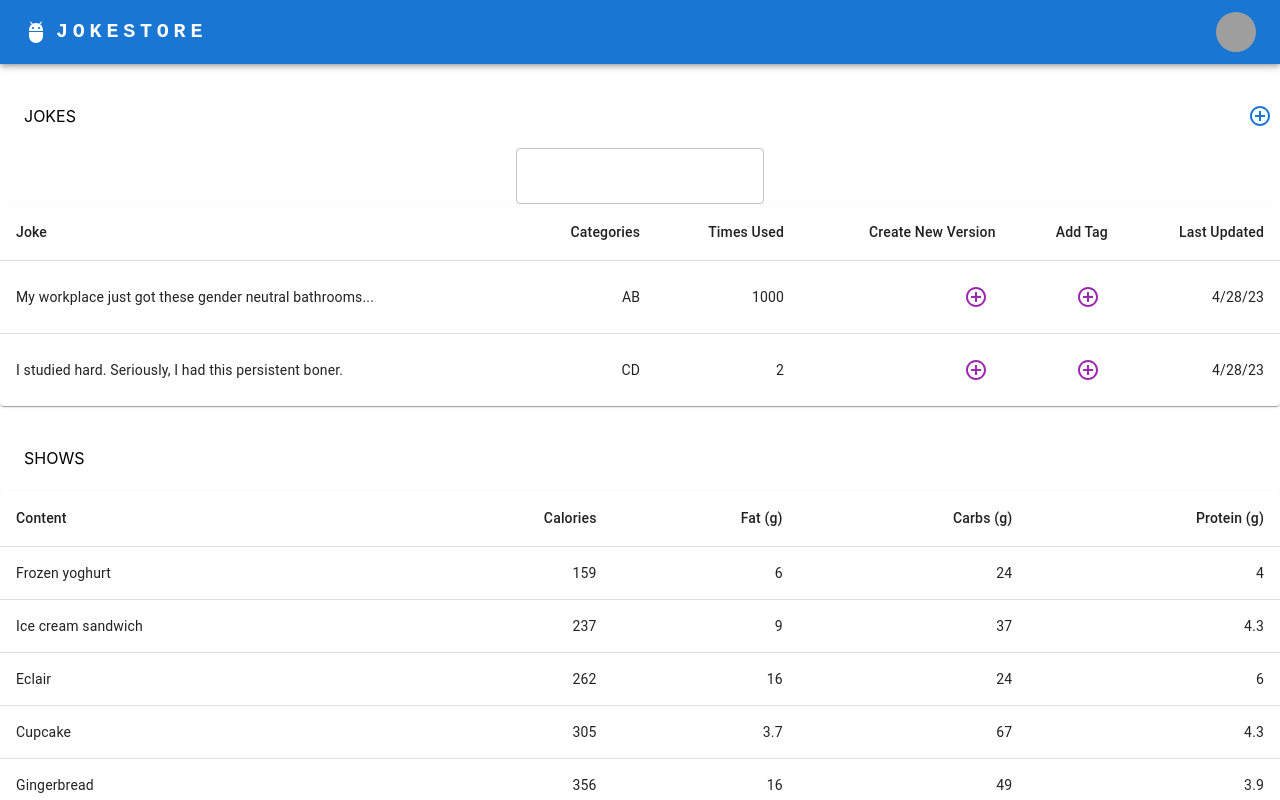
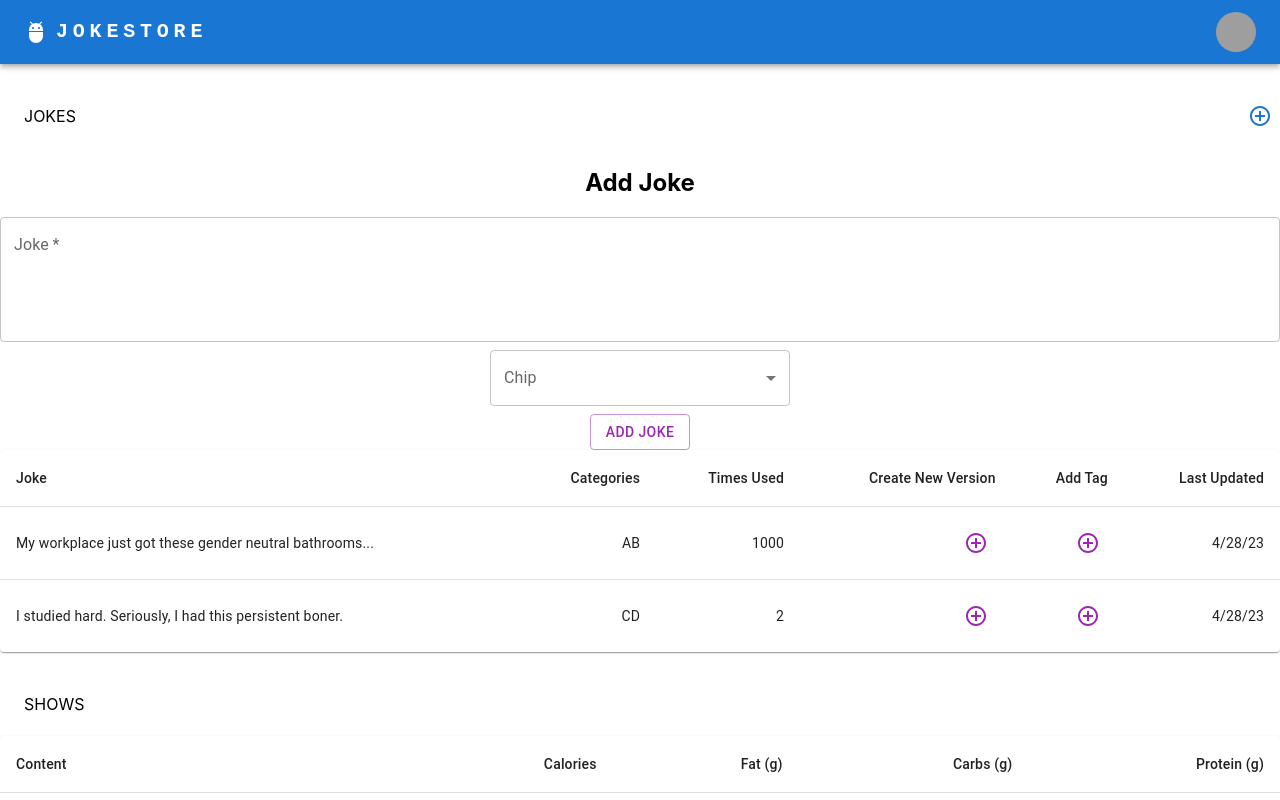
Before and after one commit to dhvogel/jokestore, a React (Create React App) app in the folder jokestore-web/: page / in a window 1280 px wide. Both pictures are taken after a click on the button 1260 px from the left and 116 px from the top of the page. Shown: the top 800 px of the page. Built offline with nearby package versions, Linux system fonts and the light colour scheme; grey boxes are pictures that could not be loaded.

Commit message:
more work on skeleton

```diff
--- /dev/null
+++ b/jokestore-web/src/CategorySelect.tsx
@@ -0,0 +1,91 @@
+import * as React from 'react';
+import { Theme, useTheme } from '@mui/material/styles';
+import Box from '@mui/material/Box';
+import OutlinedInput from '@mui/material/OutlinedInput';
+import InputLabel from '@mui/material/InputLabel';
+import MenuItem from '@mui/material/MenuItem';
+import FormControl from '@mui/material/FormControl';
+import Select, { SelectChangeEvent } from '@mui/material/Select';
+import Chip from '@mui/material/Chip';
+
+const ITEM_HEIGHT = 48;
+const ITEM_PADDING_TOP = 8;
+const MenuProps = {
+  PaperProps: {
+    style: {
+      maxHeight: ITEM_HEIGHT * 4.5 + ITEM_PADDING_TOP,
+      width: 250,
+    },
+  },
+};
+
+const names = [
+  'Oliver Hansen',
+  'Van Henry',
+  'April Tucker',
+  'Ralph Hubbard',
+  'Omar Alexander',
+  'Carlos Abbott',
+  'Miriam Wagner',
+  'Bradley Wilkerson',
+  'Virginia Andrews',
+  'Kelly Snyder',
+];
+
+function getStyles(name: string, personName: readonly string[], theme: Theme) {
+  return {
+    fontWeight:
+      personName.indexOf(name) === -1
+        ? theme.typography.fontWeightRegular
+        : theme.typography.fontWeightMedium,
+  };
+}
+
+export default function CategorySelect() {
+  const theme = useTheme();
+  const [personName, setPersonName] = React.useState<string[]>([]);
+
+  const handleChange = (event: SelectChangeEvent<typeof personName>) => {
+    const {
+      target: { value },
+    } = event;
+    setPersonName(
+      // On autofill we get a stringified value.
+      typeof value === 'string' ? value.split(',') : value,
+    );
+  };
+
+  return (
+    <div>
+      <FormControl sx={{ m: 1, width: 300 }}>
+        <InputLabel id="demo-multiple-chip-label">Chip</InputLabel>
+        <Select
+          labelId="demo-multiple-chip-label"
+          id="demo-multiple-chip"
+          multiple
+          value={personName}
+          onChange={handleChange}
+          input={<OutlinedInput id="select-multiple-chip" label="Chip" />}
+          renderValue={(selected) => (
+            <Box sx={{ display: 'flex', flexWrap: 'wrap', gap: 0.5 }}>
+              {selected.map((value) => (
+                <Chip key={value} label={value} />
+              ))}
+            </Box>
+          )}
+          MenuProps={MenuProps}
+        >
+          {names.map((name) => (
+            <MenuItem
+              key={name}
+              value={name}
+              style={getStyles(name, personName, theme)}
+            >
+              {name}
+            </MenuItem>
+          ))}
+        </Select>
+      </FormControl>
+    </div>
+  );
+}
--- /dev/null
+++ b/jokestore-web/src/JokeForm.tsx
@@ -0,0 +1,38 @@
+import React, {useState} from 'react';
+import { TextField, Button, Stack } from '@mui/material';
+import CategorySelect from './CategorySelect';
+
+
+const JokeForm = () => {
+    const [firstName, setFirstName] = useState('')
+    const [lastName, setLastName] = useState('')
+    const [email, setEmail] = useState('')
+    const [dateOfBirth, setDateOfBirth] = useState('')
+    const [password, setPassword] = useState('')
+
+    return (
+        <React.Fragment>
+            <h2>Add Joke</h2>
+            <form>
+
+                    <TextField
+                        type="text"
+                        variant='outlined'
+                        color='secondary'
+                        label="Joke"
+                        onChange={e => setFirstName(e.target.value)}
+                        value={firstName}
+                        rows={4}
+                        fullWidth
+                        multiline
+                        required
+                    />
+                <CategorySelect />
+                <Button variant="outlined" color="secondary" type="submit">Add Joke</Button>
+            </form>
+
+        </React.Fragment>
+    )
+}
+
+export default JokeForm;
--- a/jokestore-web/src/JokeTable.tsx
+++ b/jokestore-web/src/JokeTable.tsx
@@ -9,6 +9,7 @@
 import Paper from '@mui/material/Paper';
 import { Box, IconButton, TextField, Toolbar } from '@mui/material';
 import AddCircleOutlineIcon from '@mui/icons-material/AddCircleOutline';
+import JokeForm from './JokeForm';
 
 const StyledTableCell = styled(TableCell)(({ theme }) => ({
   [`&.${tableCellClasses.head}`]: {
@@ -60,7 +61,7 @@
           <AddCircleOutlineIcon />
         </IconButton>
       </Box>
-      {showForm && <TextField/>}
+      {showForm && <JokeForm/>}
     <TableContainer component={Paper}>
       <Table sx={{ minWidth: 700 }} aria-label="customized table">
         <TableHead>
```
